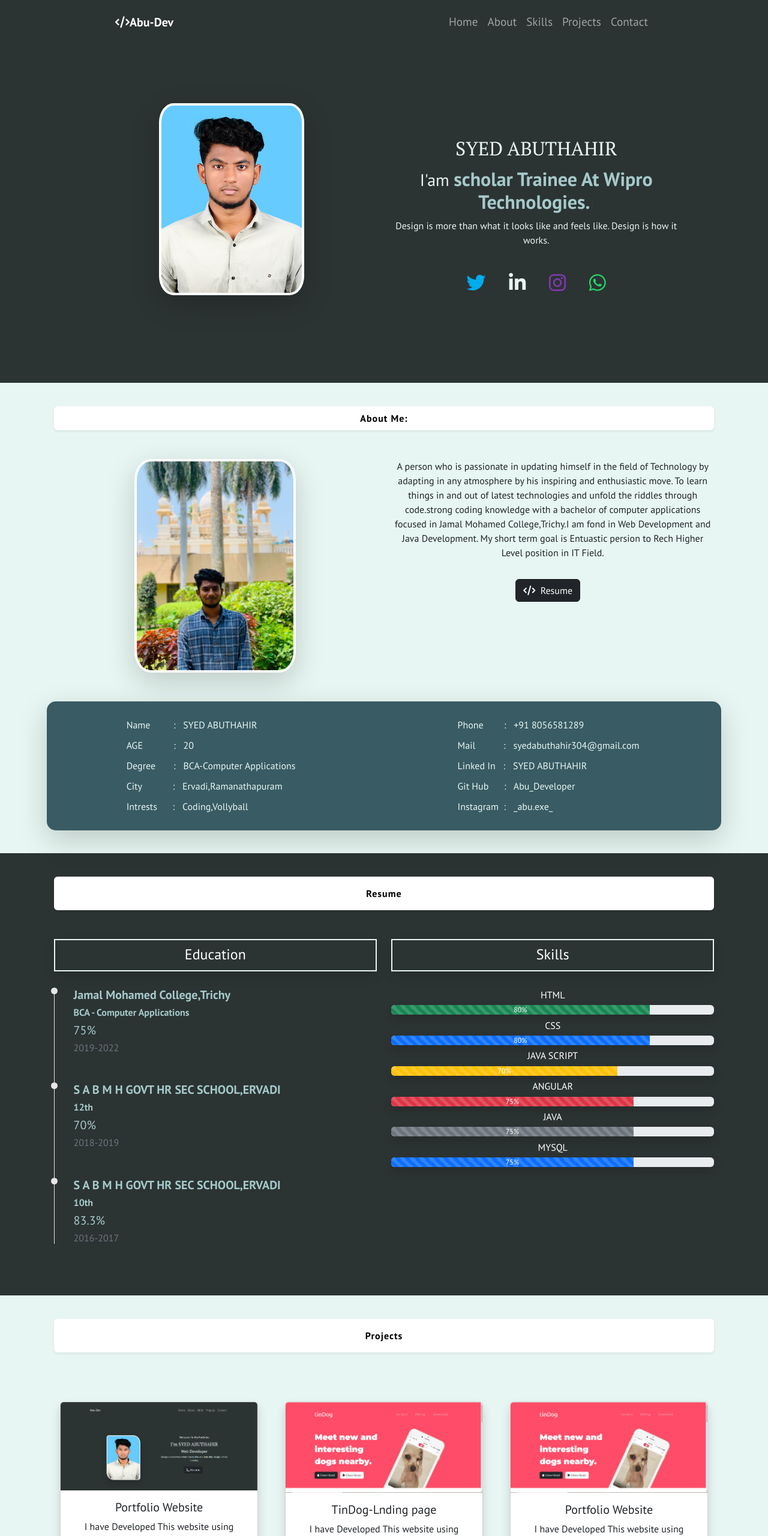
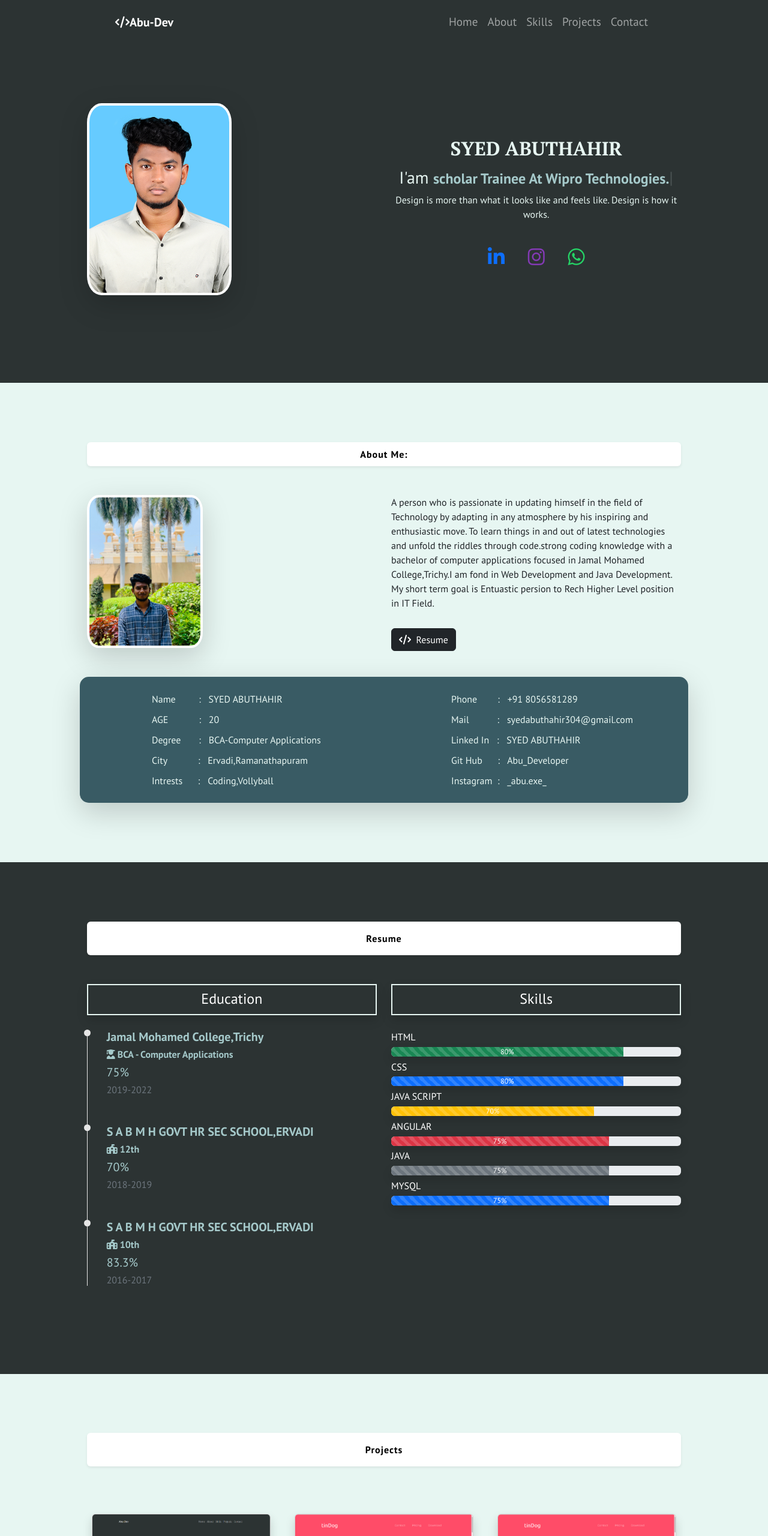
Before and after one commit to AbuDeveloper-hub/Abu_Dev, a plain HTML site: page index.html in a window 1280 px wide. Shown: the top 2560 px of the page at 60% size. Drawn offline with nearby package versions, Linux system fonts and the light colour scheme.

Commit message:
project finished

```diff
--- a/css/style.css
+++ b/css/style.css
@@ -1,9 +1,8 @@
 *{
     list-style-type: none;
-
 }
 Body{
-    text-align: center;
+
     font-family: 'PT Sans', sans-serif;
 }
 
@@ -25,15 +24,18 @@ Body{
 .colored-backgroud{
     background-color: #2C3333;
     color: #E7F6F2;
+    padding: 5%;
 }
 .white-backgroud{
     background-color: #E7F6F2;
+    padding: 5%;
 }
 /* Heading */
 .big-heading{
     font-size: 2rem;
     line-height: 1.5;
     font-family: 'PT Serif', serif;
+    font-weight: 900;
 }
 .section-heading{
     font-size: 1rem;
@@ -134,7 +136,6 @@ Body{
 }
 /* Home */
 #Home{
-
     padding: 5%;
 }
 .Home-text{
@@ -143,7 +144,7 @@ Body{
 }
 .Home-text .element{
     font-weight: 900;
-    font-size: 2rem;
+    font-size: 1.5rem;
     color: #A5C9CA;
 }
 
@@ -178,25 +179,21 @@ Body{
     text-align: left;
 }
 /* AboutMe Page */
-.About-img .home-img{
-    width: 50%;
-}
-
 .About-BioData{
     padding: 2%;
     background-color: #395B64;
     border-radius: 15px;
     color: #E7F6F2;
     font-size: 1rem;
-    text-align: left;
 }
 .About-BioData li{
     padding: 5px;
     margin-left: 20%;
+    text-align: left;
 }
 
 .About-img{
-        width: 50%;
+        width: 40%;
         border-radius: 10%;
 }
 .download-button
@@ -204,6 +201,9 @@ Body{
     margin: 3% 3% 5% 0;
 }
 /* Skills page */
+#skills{
+    text-align: left;
+}
 .timeline{
     color: #A5C9CA;
 }
@@ -227,7 +227,6 @@ Body{
     transition: .5s all;
 }
 .pricing-column:hover{
-
     transform:scale(1.1);
 }
 /* Contact Page*/
@@ -259,6 +258,9 @@ Body{
     color: #fff;
 }
 /* Footer */
+#footer{
+    text-align: center;
+}
 #footer .container-fluid{
     padding: 1% 15%;
     font-size: .5rem;
--- a/index.html
+++ b/index.html
@@ -64,13 +64,10 @@
 
                     <h1 class="big-heading">SYED ABUTHAHIR</h1>
                     <h3>I'am <span class="element"></span></h3>
-
                     <p class="Home-Text-para">Design is more than what it looks like and feels like. Design is how it works.</p>
-
-                    <i class="social-icon fa-brands fa-twitter fa-2x"></i>
-                    <i class="social-icon fa-brands fa-linkedin-in fa-2x"></i>
-                    <i class="social-icon fa-brands fa-instagram fa-2x"></i>
-                    <i class="social-icon fa-brands fa-whatsapp fa-2x"></i>
+                    <a href="https://www.linkedin.com/in/syed-abuthahir-5336391b4/"><i class="social-icon fa-brands fa-linkedin-in fa-2x"></i></a>
+                    <a href="https://www.instagram.com/_abu.exe_/"><i class="social-icon fa-brands fa-instagram fa-2x"></i></a>
+                    <a href="https://wa.me/+918056581289" target="_blank"><i class="social-icon fa-brands fa-whatsapp fa-2x"></i></a>
                 </div>
             </div>
         </div>
@@ -81,7 +78,7 @@
         <div class="container-fluid">
             <h2 class="section-heading shadow-sm p-2 mb-5 bg-body rounded">About Me:</h2>
             <div class="row" data-aos="fade-up"  data-aos-anchor-placement="top-bottom">
-                <div class="About-img col-lg-6 col-md-12">
+                <div class="col-lg-6 col-md-12">
                     <img class="About-img shadow-lg p-1 mb-5 img-fluid bg-body" src="/images/section2.jpeg" alt="iphone-mockup">
                 </div>
                 <div class="About-decription col-lg-6 col-md-12" data-aos="fade-up">
@@ -153,22 +150,23 @@
                         <h2 class="skills-heading shadow">Education</h2>
                         <ul class="timeline">
                             <li class="timeline-item mb-5 ">
+
                                 <h5 class="fw-bold">Jamal Mohamed College,Trichy</h5>
-                                <h6 class="fw-bold">BCA - Computer Applications</h6>
+                                <h6 class="fw-bold"><i class="fa-solid fa-user-graduate"></i> BCA - Computer Applications</h6>
                                 <h5>75%</h5>
                                 <h6 class="text-muted">2019-2022</h6>
                             </li>
 
                             <li class="timeline-item mb-5">
                                 <h5 class="fw-bold">S A B M H GOVT HR SEC SCHOOL,ERVADI</h5>
-                                <h6 class="fw-bold">12th</h6>
+                                <h6 class="fw-bold"><i class="fa-solid fa-school-flag"></i> 12th</h6>
                                 <h5>70%</h5>
                                 <h6 class="text-muted">2018-2019</h6>
                             </li>
 
                             <li class="timeline-item mb-5">
                                 <h5 class="fw-bold">S A B M H GOVT HR SEC SCHOOL,ERVADI</h5>
-                                <h6 class="fw-bold">10th</h6>
+                                <h6 class="fw-bold"><i class="fa-solid fa-school-flag"></i> 10th</h6>
                                 <h5>83.3%</h5>
                                 <h6 class="text-muted">2016-2017</h6>
                             </li>
@@ -254,26 +252,26 @@
     </section>
     <!-- Contact Section -->
 
-    <section id="contact" class="colored-backgroud">
+    <section id="contact" class="colored-backgroud" data-aos="fade-up">
         <div class="container-fluid ">
             <h4 class="section-heading shadow-sm p-3 mb-5 bg-body rounded">Contact</h4>
             <div class="row">
                 <div class="col-lg-4 col-sm-12">
-                    <div class="contact-card shadow" data-aos="fade-up">
+                    <div class="contact-card shadow">
                         <i class="fa-solid fa-location-dot fa-3x contact-icon"></i>
                         <h5>Location:</h5>
                         <p class="text-muted">Ervadi,Ramanathapuram,TamilNadu</p>
                     </div>
                 </div>
                 <div class="col-lg-4 col-sm-12">
-                    <div class="contact-card shadow" data-aos="fade-up">
+                    <div class="contact-card shadow">
                         <i class="fa-brands fa-whatsapp fa-3x contact-icon"></i>
                         <h5>Contact:</h5>
                         <p class="text-muted">+91 8056581289</p>
                     </div>
                 </div>
                 <div class="col-lg-4 col-sm-12">
-                    <div class="contact-card shadow" data-aos="fade-up">
+                    <div class="contact-card shadow">
                         <i class="fa-solid fa-envelope fa-3x contact-icon"></i>
                         <h5>Email:</h5>
                         <p class="text-muted">syedabuthahir304@gmail.com</p>
@@ -283,7 +281,7 @@
             </div>
             <div class="row">
                 <div class="col-lg-8">
-                    <div class="contact-card shadow" data-aos="fade-up">
+                    <div class="contact-card shadow" >
                         <form action="get">
                             <div class="row p-3 form-text">
                                 <div class="col-lg-6">
```
